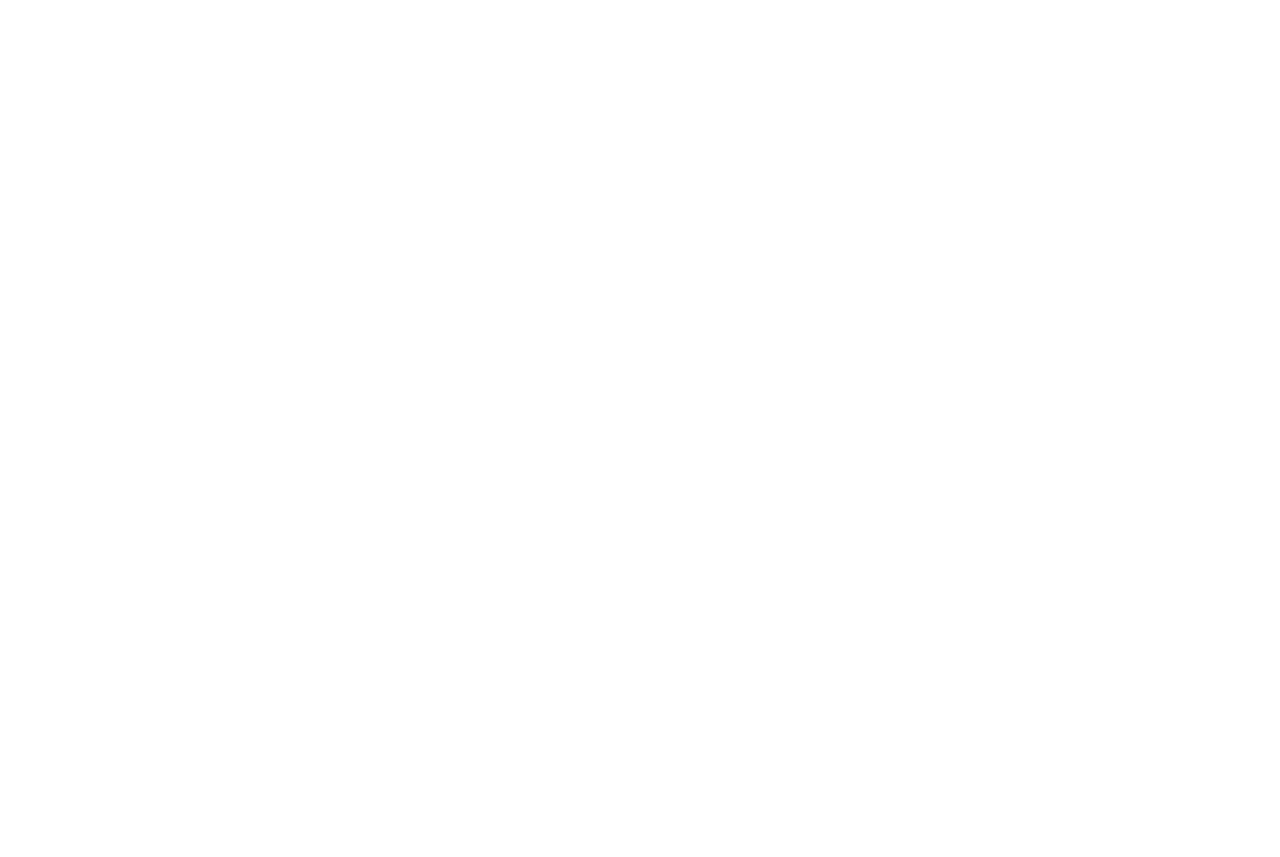
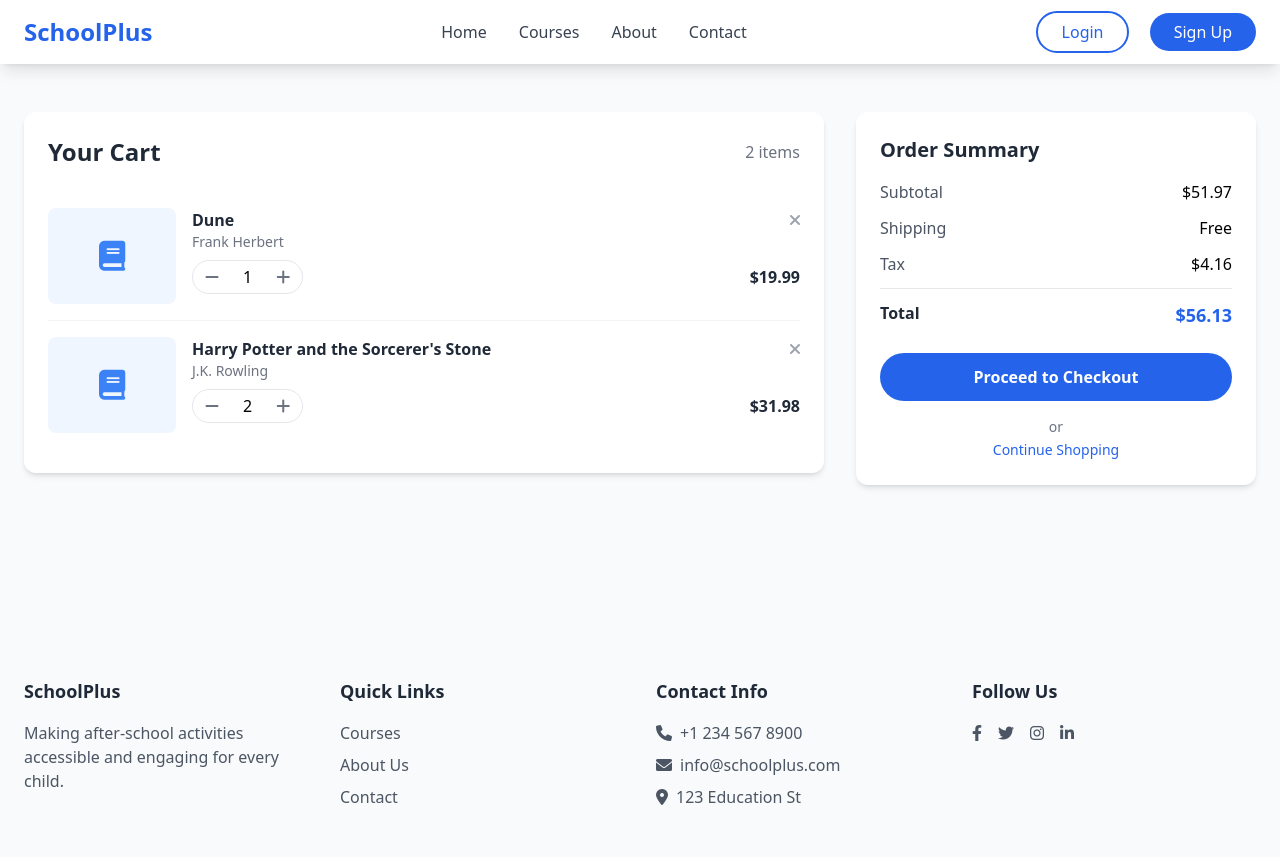
Before and after one commit to Michaeloduah/BookTree, a plain HTML site: page frontend/cart.html in a window 1280 px wide. Before the commit the page ends 800 px from the top, so only its background shows below. Drawn offline with nearby package versions, Linux system fonts and the light colour scheme.

```diff
--- a/frontend/cart.html
+++ b/frontend/cart.html
@@ -0,0 +1,361 @@
+<!DOCTYPE html>
+<html lang="en">
+  <head>
+    <meta charset="UTF-8" />
+    <meta name="viewport" content="width=device-width, initial-scale=1.0" />
+    <title>SchoolPlus - Your Cart</title>
+    <script src="https://cdn.tailwindcss.com"></script>
+    <link
+      href="https://cdnjs.cloudflare.com/ajax/libs/font-awesome/6.0.0/css/all.min.css"
+      rel="stylesheet"
+    />
+    <!-- Vue 2 CDN -->
+    <script src="https://cdn.jsdelivr.net/npm/vue@2/dist/vue.js"></script>
+  </head>
+  <body class="bg-gray-50">
+    <!-- Header (same as before) -->
+    <header class="fixed w-full bg-white shadow-lg z-50">
+      <nav class="container mx-auto px-6 py-4">
+        <div class="flex items-center justify-between">
+          <div class="text-2xl font-bold text-blue-600">SchoolPlus</div>
+          <button
+            id="mobile-menu-button"
+            class="md:hidden text-3xl text-blue-600 focus:outline-none"
+            aria-label="Open main menu"
+          >
+            <i class="fas fa-bars"></i>
+          </button>
+          <ul class="hidden md:flex space-x-8">
+            <li>
+              <a
+                href="index.html"
+                class="text-gray-700 hover:text-blue-600 transition-colors duration-300"
+                >Home</a
+              >
+            </li>
+            <li>
+              <a
+                href="courses.html"
+                class="text-gray-700 hover:text-blue-600 transition-colors duration-300"
+                >Courses</a
+              >
+            </li>
+            <li>
+              <a
+                href="#about"
+                class="text-gray-700 hover:text-blue-600 transition-colors duration-300"
+                >About</a
+              >
+            </li>
+            <li>
+              <a
+                href="#contact"
+                class="text-gray-700 hover:text-blue-600 transition-colors duration-300"
+                >Contact</a
+              >
+            </li>
+          </ul>
+          <div class="space-x-4 hidden md:block">
+            <a
+              href="login.html"
+              class="px-6 py-2 text-blue-600 border-2 border-blue-600 rounded-full hover:bg-blue-50 transition-all duration-300"
+              >Login</a
+            >
+            <a
+              href="register.html"
+              class="px-6 py-2 bg-blue-600 text-white rounded-full hover:bg-blue-700 transition-all duration-300 hover:shadow-lg"
+              >Sign Up</a
+            >
+          </div>
+        </div>
+        <div
+          id="mobile-menu"
+          class="md:hidden hidden flex-col space-y-4 mt-4 bg-white rounded-xl shadow-lg px-6 py-4"
+        >
+          <a
+            href="index.html"
+            class="block text-gray-700 hover:text-blue-600 transition-colors duration-300"
+            >Home</a
+          >
+          <a
+            href="courses.html"
+            class="block text-gray-700 hover:text-blue-600 transition-colors duration-300"
+            >Courses</a
+          >
+          <a
+            href="#about"
+            class="block text-gray-700 hover:text-blue-600 transition-colors duration-300"
+            >About</a
+          >
+          <a
+            href="#contact"
+            class="block text-gray-700 hover:text-blue-600 transition-colors duration-300"
+            >Contact</a
+          >
+          <div class="flex flex-col space-y-2 pt-2">
+            <a
+              href="login.html"
+              class="px-6 py-2 text-blue-600 border-2 border-blue-600 rounded-full hover:bg-blue-50 transition-all duration-300 text-center"
+              >Login</a
+            >
+            <a
+              href="register.html"
+              class="px-6 py-2 bg-blue-600 text-white rounded-full hover:bg-blue-700 transition-all duration-300 hover:shadow-lg text-center"
+              >Sign Up</a
+            >
+          </div>
+        </div>
+      </nav>
+    </header>
+
+    <div id="app">
+      <main class="container mx-auto px-6 pt-28 pb-16">
+        <div class="flex flex-col md:flex-row gap-8">
+          <!-- Cart Items -->
+          <div class="md:w-2/3">
+            <div class="bg-white rounded-xl shadow-md p-6">
+              <div class="flex justify-between items-center mb-6">
+                <h1 class="text-2xl font-bold text-gray-800">Your Cart</h1>
+                <span class="text-gray-500"
+                  >{{ cartItems.length }} {{ cartItems.length === 1 ? 'item' :
+                  'items' }}</span
+                >
+              </div>
+
+              <div v-if="cartItems.length === 0" class="text-center py-12">
+                <i class="fas fa-shopping-cart text-5xl text-gray-300 mb-4"></i>
+                <h3 class="text-xl font-medium text-gray-600 mb-2">
+                  Your cart is empty
+                </h3>
+                <p class="text-gray-500 mb-4">
+                  Browse our courses and add some items to your cart
+                </p>
+                <a
+                  href="courses.html"
+                  class="px-6 py-2 bg-blue-600 text-white rounded-full hover:bg-blue-700 transition inline-block"
+                  >Browse Courses</a
+                >
+              </div>
+
+              <div v-else>
+                <div
+                  v-for="(item, index) in cartItems"
+                  :key="index"
+                  class="border-b border-gray-100 py-4 last:border-0"
+                >
+                  <div class="flex flex-col sm:flex-row gap-4">
+                    <div
+                      class="w-full sm:w-32 h-24 bg-blue-50 rounded-lg flex items-center justify-center"
+                    >
+                      <i class="fas fa-book text-3xl text-blue-500"></i>
+                    </div>
+                    <div class="flex-1">
+                      <div class="flex justify-between">
+                        <h3 class="font-bold text-gray-800">
+                          {{ item.title }}
+                        </h3>
+                        <button
+                          @click="removeFromCart(index)"
+                          class="text-gray-400 hover:text-red-500"
+                        >
+                          <i class="fas fa-times"></i>
+                        </button>
+                      </div>
+                      <p class="text-gray-500 text-sm mb-2">
+                        {{ item.author }}
+                      </p>
+                      <div class="flex items-center justify-between mt-2">
+                        <div
+                          class="flex items-center border border-gray-200 rounded-full"
+                        >
+                          <button
+                            @click="decreaseQuantity(index)"
+                            class="px-3 py-1 text-gray-500 hover:bg-gray-100 rounded-l-full"
+                            :disabled="item.quantity <= 1"
+                          >
+                            <i class="fas fa-minus"></i>
+                          </button>
+                          <span class="px-3">{{ item.quantity }}</span>
+                          <button
+                            @click="increaseQuantity(index)"
+                            class="px-3 py-1 text-gray-500 hover:bg-gray-100 rounded-r-full"
+                          >
+                            <i class="fas fa-plus"></i>
+                          </button>
+                        </div>
+                        <span class="font-bold text-gray-800"
+                          >${{ (item.price * item.quantity).toFixed(2) }}</span
+                        >
+                      </div>
+                    </div>
+                  </div>
+                </div>
+              </div>
+            </div>
+          </div>
+
+          <!-- Order Summary -->
+          <div class="md:w-1/3">
+            <div class="bg-white rounded-xl shadow-md p-6 sticky top-28">
+              <h2 class="text-xl font-bold text-gray-800 mb-4">
+                Order Summary
+              </h2>
+              <div class="space-y-3 mb-6">
+                <div class="flex justify-between">
+                  <span class="text-gray-600">Subtotal</span>
+                  <span class="font-medium">${{ subtotal.toFixed(2) }}</span>
+                </div>
+                <div class="flex justify-between">
+                  <span class="text-gray-600">Shipping</span>
+                  <span class="font-medium">Free</span>
+                </div>
+                <div class="flex justify-between">
+                  <span class="text-gray-600">Tax</span>
+                  <span class="font-medium">${{ tax.toFixed(2) }}</span>
+                </div>
+                <div class="border-t border-gray-200 pt-3 flex justify-between">
+                  <span class="font-bold text-gray-800">Total</span>
+                  <span class="font-bold text-blue-600 text-lg"
+                    >${{ total.toFixed(2) }}</span
+                  >
+                </div>
+              </div>
+
+              <button
+                @click="checkout"
+                :disabled="cartItems.length === 0"
+                class="w-full py-3 bg-blue-600 text-white rounded-full hover:bg-blue-700 transition font-bold disabled:bg-gray-300 disabled:cursor-not-allowed"
+              >
+                Proceed to Checkout
+              </button>
+
+              <div class="mt-4 text-center">
+                <p class="text-gray-500 text-sm">or</p>
+                <a
+                  href="courses.html"
+                  class="text-blue-600 hover:underline text-sm font-medium"
+                  >Continue Shopping</a
+                >
+              </div>
+            </div>
+          </div>
+        </div>
+      </main>
+    </div>
+
+    <!-- Footer (same as before) -->
+    <footer class="bg-gray-50 mt-20">
+      <div class="container mx-auto px-6 py-12">
+        <div class="grid md:grid-cols-4 gap-8">
+          <div>
+            <h3 class="text-lg font-bold text-gray-800 mb-4">SchoolPlus</h3>
+            <p class="text-gray-600">
+              Making after-school activities accessible and engaging for every
+              child.
+            </p>
+          </div>
+          <div>
+            <h3 class="text-lg font-bold text-gray-800 mb-4">Quick Links</h3>
+            <ul class="space-y-2 text-gray-600">
+              <li>
+                <a href="courses.html" class="hover:text-blue-600">Courses</a>
+              </li>
+              <li><a href="#about" class="hover:text-blue-600">About Us</a></li>
+              <li>
+                <a href="#contact" class="hover:text-blue-600">Contact</a>
+              </li>
+            </ul>
+          </div>
+          <div>
+            <h3 class="text-lg font-bold text-gray-800 mb-4">Contact Info</h3>
+            <ul class="space-y-2 text-gray-600">
+              <li><i class="fas fa-phone mr-2"></i>+1 234 567 8900</li>
+              <li><i class="fas fa-envelope mr-2"></i>info@schoolplus.com</li>
+              <li>
+                <i class="fas fa-map-marker-alt mr-2"></i>123 Education St
+              </li>
+            </ul>
+          </div>
+          <div>
+            <h3 class="text-lg font-bold text-gray-800 mb-4">Follow Us</h3>
+            <div class="flex space-x-4 text-gray-600">
+              <a href="#" class="hover:text-blue-600"
+                ><i class="fab fa-facebook-f"></i
+              ></a>
+              <a href="#" class="hover:text-blue-600"
+                ><i class="fab fa-twitter"></i
+              ></a>
+              <a href="#" class="hover:text-blue-600"
+                ><i class="fab fa-instagram"></i
+              ></a>
+              <a href="#" class="hover:text-blue-600"
+                ><i class="fab fa-linkedin-in"></i
+              ></a>
+            </div>
+          </div>
+        </div>
+      </div>
+    </footer>
+
+    <script>
+      // Mobile menu toggle (same as before)
+      const menuBtn = document.getElementById("mobile-menu-button");
+      const mobileMenu = document.getElementById("mobile-menu");
+      menuBtn.addEventListener("click", () => {
+        mobileMenu.classList.toggle("hidden");
+      });
+
+      // Vue app for cart functionality
+      new Vue({
+        el: "#app",
+        data: {
+          cartItems: [
+            {
+              title: "Dune",
+              author: "Frank Herbert",
+              price: 19.99,
+              quantity: 1,
+            },
+            {
+              title: "Harry Potter and the Sorcerer's Stone",
+              author: "J.K. Rowling",
+              price: 15.99,
+              quantity: 2,
+            },
+          ],
+        },
+        computed: {
+          subtotal() {
+            return this.cartItems.reduce(
+              (sum, item) => sum + item.price * item.quantity,
+              0
+            );
+          },
+          tax() {
+            return this.subtotal * 0.08; // 8% tax
+          },
+          total() {
+            return this.subtotal + this.tax;
+          },
+        },
+        methods: {
+          removeFromCart(index) {
+            this.cartItems.splice(index, 1);
+          },
+          increaseQuantity(index) {
+            this.cartItems[index].quantity++;
+          },
+          decreaseQuantity(index) {
+            if (this.cartItems[index].quantity > 1) {
+              this.cartItems[index].quantity--;
+            }
+          },
+          checkout() {
+            alert("Order placed successfully!");
+            this.cartItems = [];
+          },
+        },
+      });
+    </script>
+  </body>
+</html>
```
Also changed, not shown: frontend/courses.html (+1 -1 lines).
